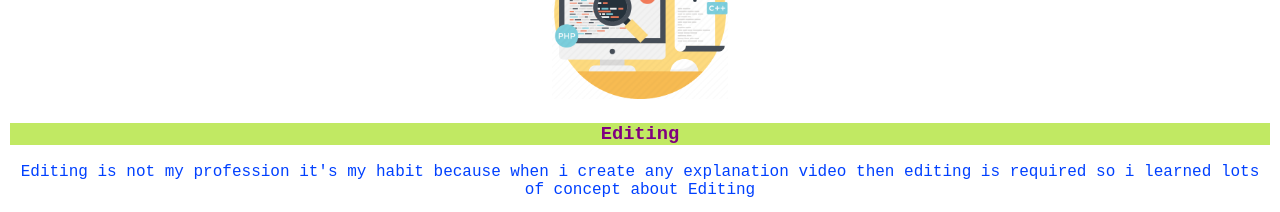
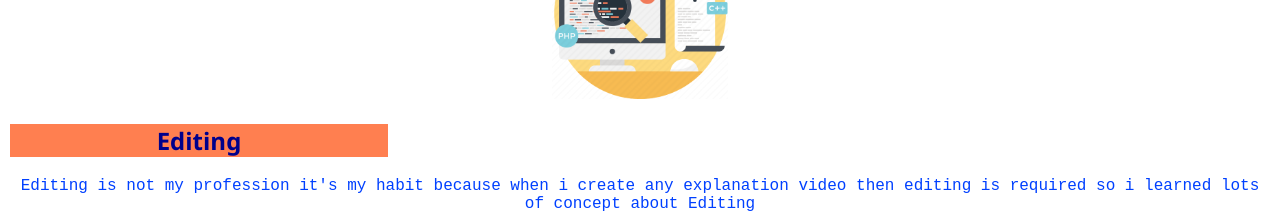
Before and after one commit to Ankitkumarji1323/Basic-web-2, a plain HTML site: page index.html in a window 1280 px wide. Shown: the part 880-1092 px from the top of the page. Drawn offline with Linux system fonts and the light colour scheme.

Commit message:
Update index.html

```diff
--- a/index.html
+++ b/index.html
@@ -20,7 +20,7 @@
     <h2>#My Skills.</h2>
     <div class="skill-row">
       <img class="skill-img" src="3673357.png" alt="">
-      <h3>Editing</h3>
+      <h2>Editing</h2>
       <p>Editing is not my profession it's my habit because when i create any explanation video then editing is required so i learned lots of concept about Editing </p>
     </div>
     <div class="skill-row">
```
